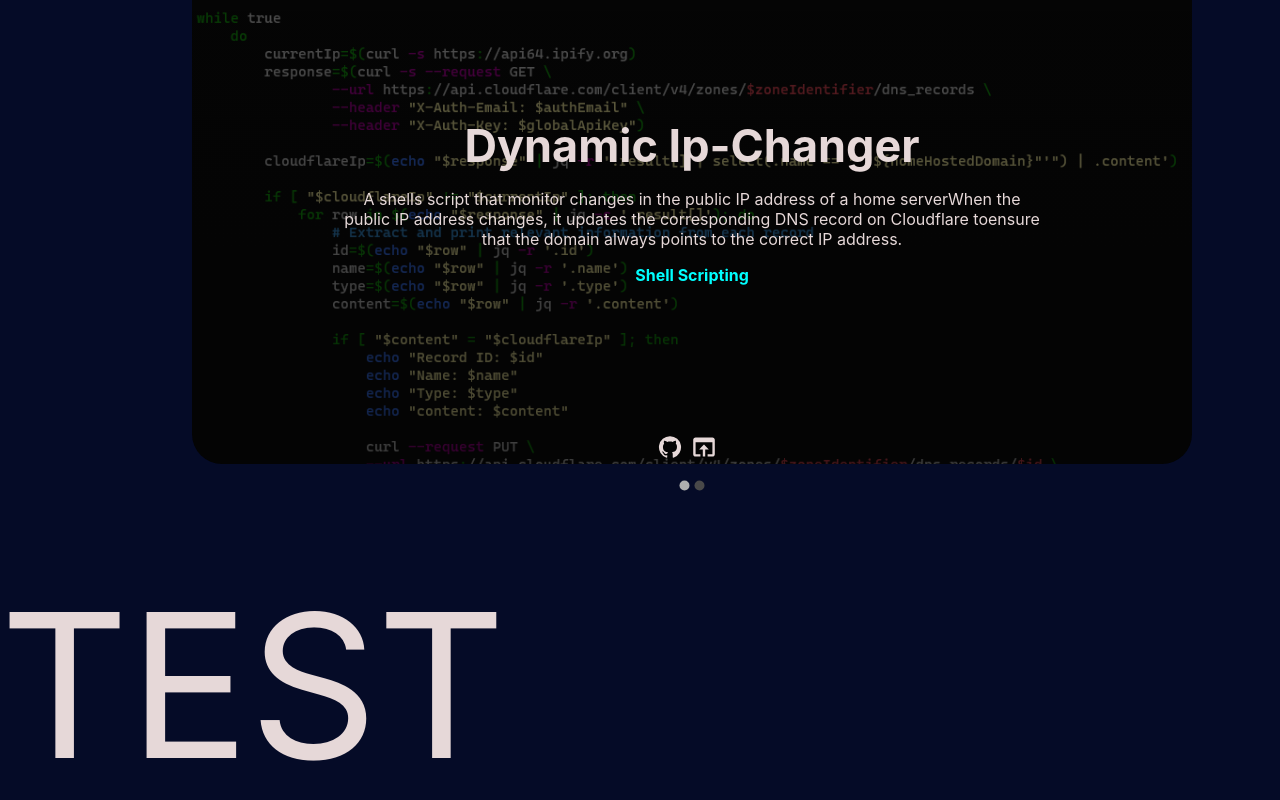
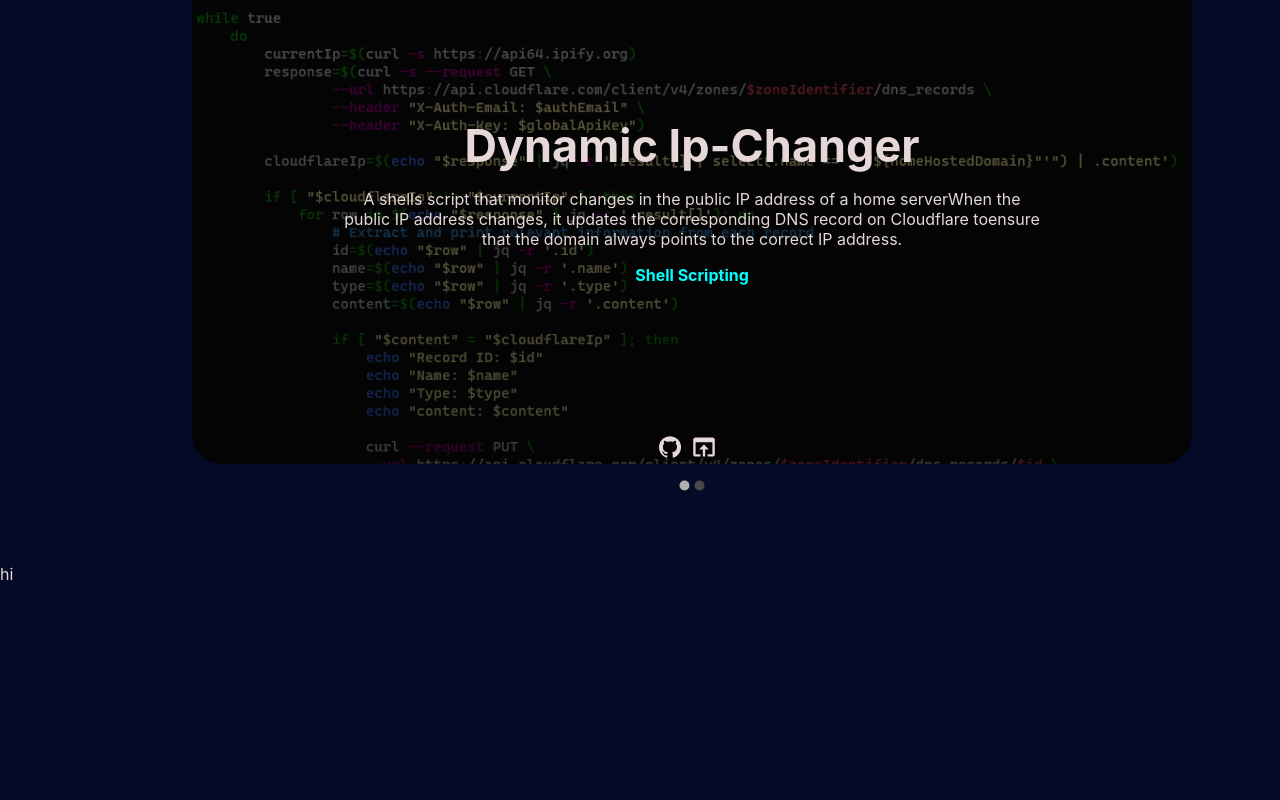
Before and after one commit to Alexk2309/alex_portfolio, a React (Create React App) app: page / in a window 1280 px wide. Shown: the part 2028-2828 px from the top of the page. After the commit the page ends 2612 px from the top, so only its background shows below. Built offline with nearby package versions, Linux system fonts and the light colour scheme.

Commit message:
Revert "Added test 2"
This reverts commit 2ec66c2021e26e8ead77cc85ce3d8e62b74d8efd.

```diff
--- a/src/App.tsx
+++ b/src/App.tsx
@@ -12,7 +12,7 @@
             <About></About>
             <Experience></Experience>
             <Projects></Projects>
-            <div style={{fontSize: '200px'}}>TEST</div>
+            <div>hi</div>
         </>
     );
 }
```
